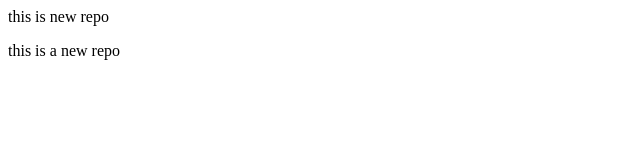
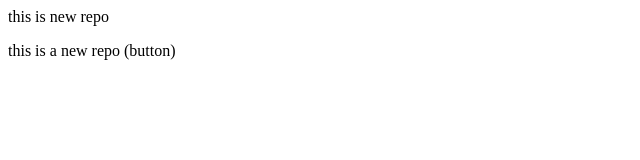
Before and after one commit to usamiiiii/localrepo, a plain HTML site: page index.html in a window 1280 px wide. Shown: the full height of the page, 0-640 px from the left. Drawn offline with Linux system fonts and the light colour scheme.

Commit message:
add button

```diff
--- a/index.html
+++ b/index.html
@@ -2,5 +2,5 @@
 
 </p>
 <p>
-    this is a new repo
+    this is a new repo (button)
 </p>
```
